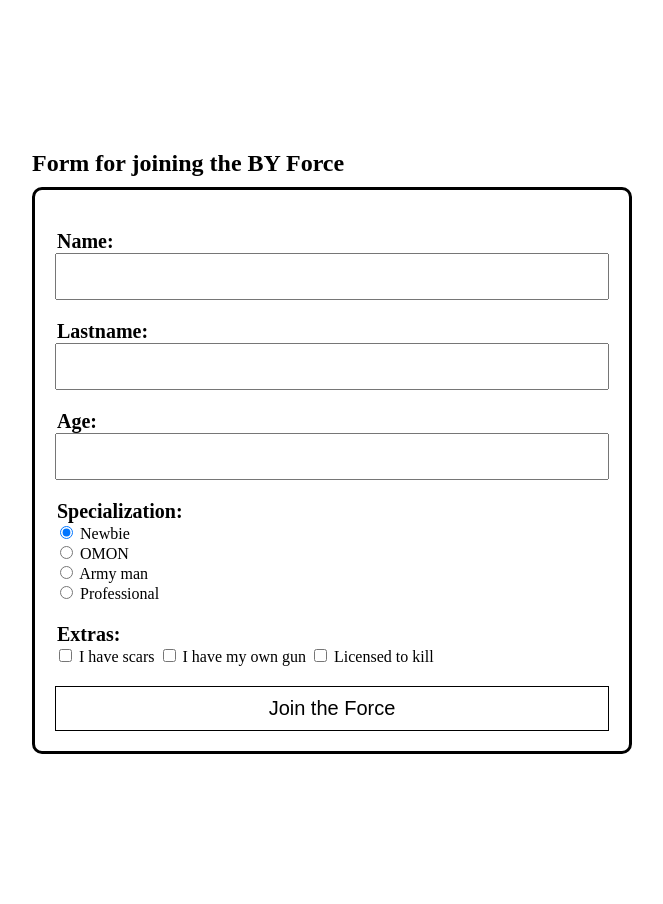
After one commit to pakidaxed/pfc, a PHP site: page /structure/by.php in a window 1280 px wide. The commit adds this page. Shown: the whole page, without its empty margins (308-971 px from the left). Run offline with PHP 8.4, Linux system fonts and the light colour scheme.

Commit message:
form by certificate finished with styles

```diff
--- /dev/null
+++ b/structure/by.css
@@ -0,0 +1,81 @@
+
+.container {
+    width: 600px;
+    margin: 150px auto;
+}
+
+.form-box {
+    padding: 20px;
+    border: 3px solid black;
+    border-radius: 10px;
+}
+
+legend {
+    font-size: 20px;
+    font-weight: bold;
+    margin-top: 20px;
+}
+
+.form-box input {
+    padding: 10px;
+    font-size: 20px;
+    width: 100%;
+    box-sizing: border-box;
+}
+
+.form-box input[type=checkbox], .form-box input[type=radio] {
+    width: auto;
+}
+
+.form-box input[type=submit] {
+    padding: 10px 20px;
+    border: 1px solid black;
+    margin-top: 20px;
+    background-color: white;
+    cursor: pointer;
+}
+
+.certificate-box {
+    padding: 20px;
+    border: 3px solid #f1d170;
+    border-radius: 10px;
+    position: relative;
+}
+
+.certificate-info {
+    margin-top: 10px;
+}
+
+.certificate-info > .item > span {
+    font-size: 21px;
+    font-weight: bold;
+    color: black;
+}
+
+h2 {
+    margin-bottom: 10px;
+}
+
+.certificate-box p {
+    font-size: 25px;
+    font-weight: bold;
+    margin: 0;
+}
+
+.certificate-box span {
+    color: darkred;
+}
+
+.by-force-logo {
+    background: url("by_force_logo.png");
+    background-size: contain;
+    width: 100px;
+    height: 97px;
+    position: absolute;
+    top: 10px;
+    right: 10px;
+}
+
+.item {
+    font-size: 20px;
+}
--- /dev/null
+++ b/structure/by.php
@@ -0,0 +1,110 @@
+<?php
+function purify(array &$array, array $inputs): array
+{
+    if (isset($inputs['extras'])) modify_extras($inputs['extras']);
+    foreach ($inputs as $key => &$info) {
+        $array[$key] = trim(empty($info)) ? 'Unknown' : $info;
+    }
+    return $inputs;
+}
+
+function modify_extras(array &$extras): string
+{
+    $scars = 'Have scars and looks very aggressive';
+    $gun = 'Have his own gun';
+    $can_kill = 'Licensed to kill';
+
+    $extras_display = '';
+    foreach ($extras as $extra) {
+        $extras_display .= ${$extra} . ', ';
+    }
+    return $extras = substr($extras_display, 0, -2);
+}
+
+$candidate = [];
+
+if (isset($_POST)) {
+    purify($candidate, $_POST);
+}
+?>
+<!doctype html>
+<html lang="en">
+<head>
+    <meta charset="UTF-8">
+    <meta name="viewport"
+          content="width=device-width, user-scalable=no, initial-scale=1.0, maximum-scale=1.0, minimum-scale=1.0">
+    <meta http-equiv="X-UA-Compatible" content="ie=edge">
+    <title>Form to BY Army</title>
+    <link rel="stylesheet" href="by.css"/>
+</head>
+<body>
+<div class="container">
+
+    <?php if ($candidate): ?>
+        <div class="certificate-box">
+            <div class="by-force-logo"></div>
+            <p>Certificate to BY Force</p>
+            <span>BY <?= rand(1000, 9999); ?></span>
+            <div class="certificate-info">
+                <div class="item">Firstname: <span><?= $candidate['first_name']; ?></span></div>
+                <div class="item">Lastname: <span><?= $candidate['last_name']; ?></span></div>
+                <div class="item">Age: <span><?= $candidate['age']; ?></span></div>
+                <div class="item">Spec: <span><?= $candidate['spec']; ?></span></div>
+                <?php if ($candidate['extras']): ?>
+                <div class="item">Extra: <span><?= $candidate['extras']; ?></span></div>
+                <?php endif; ?>
+            </div>
+        </div>
+    <?php else: ?>
+    <h2>Form for joining the BY Force</h2>
+        <div class="form-box">
+            <form method="post">
+                <div class="input">
+                    <legend>Name:</legend>
+                    <input type="text" name="first_name" required/>
+                </div>
+                <div class="input">
+                    <legend>Lastname:</legend>
+                    <input type="text" name="last_name" required/>
+                </div>
+                <div class="input">
+                    <legend>Age:</legend>
+                    <input type="number" name="age"/>
+                </div>
+                <div class="input">
+                    <div class="input">
+                        <legend>Specialization:</legend>
+                        <input type="radio" id="newbie" name="spec" value="Newbie" checked/>
+                        <label for="newbie">Newbie</label>
+                    </div>
+                    <div class="input">
+                        <input type="radio" id="omon" name="spec" value="OMON"/>
+                        <label for="omon">OMON</label>
+                    </div>
+                    <div class="input">
+                        <input type="radio" id="army" name="spec" value="Army man"/>
+                        <label for="army">Army man</label>
+                    </div>
+                    <div class="input">
+                        <input type="radio" id="pro" name="spec" value="Professional"/>
+                        <label for="pro">Professional</label>
+                    </div>
+                    <div class="input">
+                        <legend>Extras:</legend>
+                        <input type="checkbox" id="extra1" name="extras[]" value="scars"/>
+                        <label for="extra1">I have scars</label>
+                        <input type="checkbox" id="extra2" name="extras[]" value="gun"/>
+                        <label for="extra2">I have my own gun</label>
+                        <input type="checkbox" id="extra3" name="extras[]" value="can_kill"/>
+                        <label for="extra3">Licensed to kill</label>
+                    </div>
+                    <div class="input">
+                        <input type="submit" value="Join the Force"/>
+                    </div>
+                </div>
+            </form>
+        </div>
+    <?php endif; ?>
+</div>
+</body>
+</html>
--- /dev/null
+++ b/structure/functions/html.php
@@ -0,0 +1 @@
+<?php
--- /dev/null
+++ b/structure/style.css
@@ -0,0 +1,6 @@
+.resizable-img {
+    background: url("ikrai.png");
+    background-size: contain;
+    width: 860px;
+    height: 682px;
+}
--- /dev/null
+++ b/structure/templates/form.tpl.php
@@ -0,0 +1 @@
+<?php
```
Also changed, not shown: forms/index.php (added, +51 -0 lines), konsultacija_array.php (+40 -24 lines), references/index.php (+61 -8 lines), structure/index.php (added, +23 -0 lines), structure/by_force_logo.png (added), structure/ikrai.png (added).
